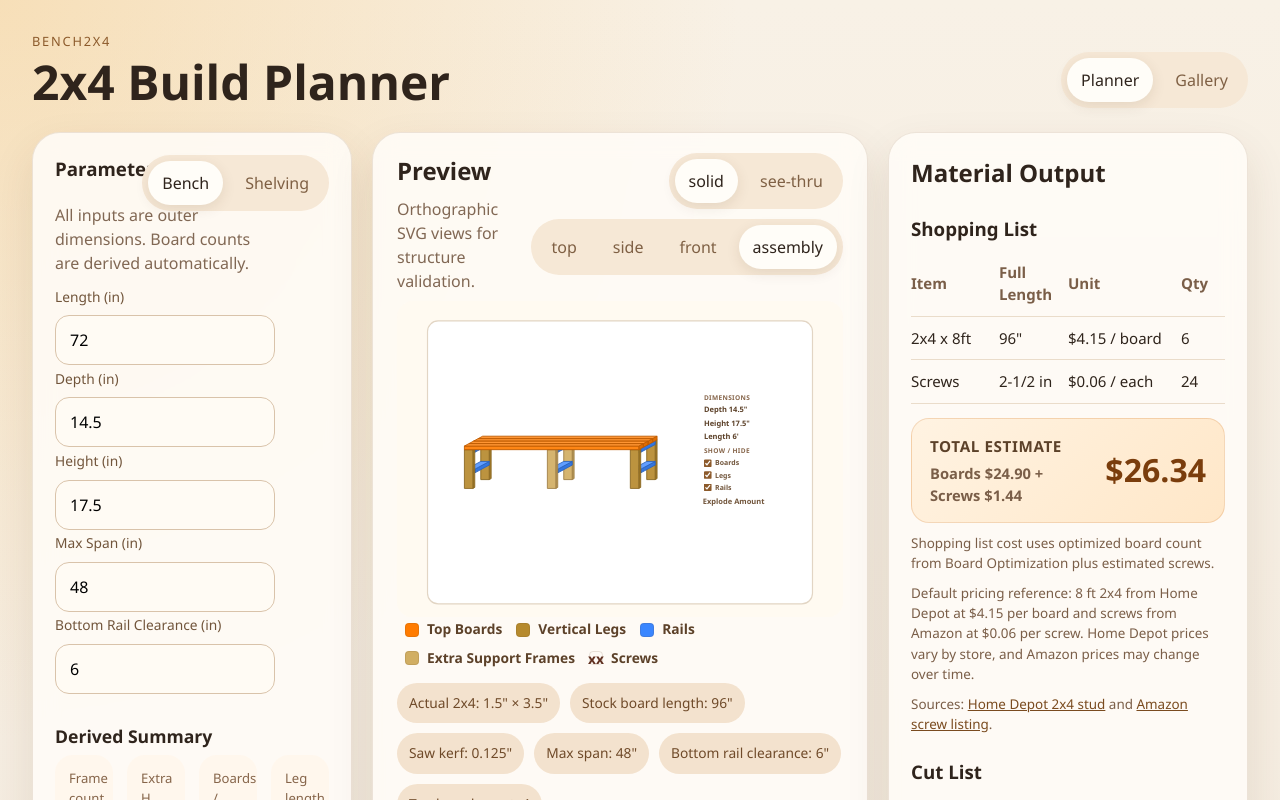
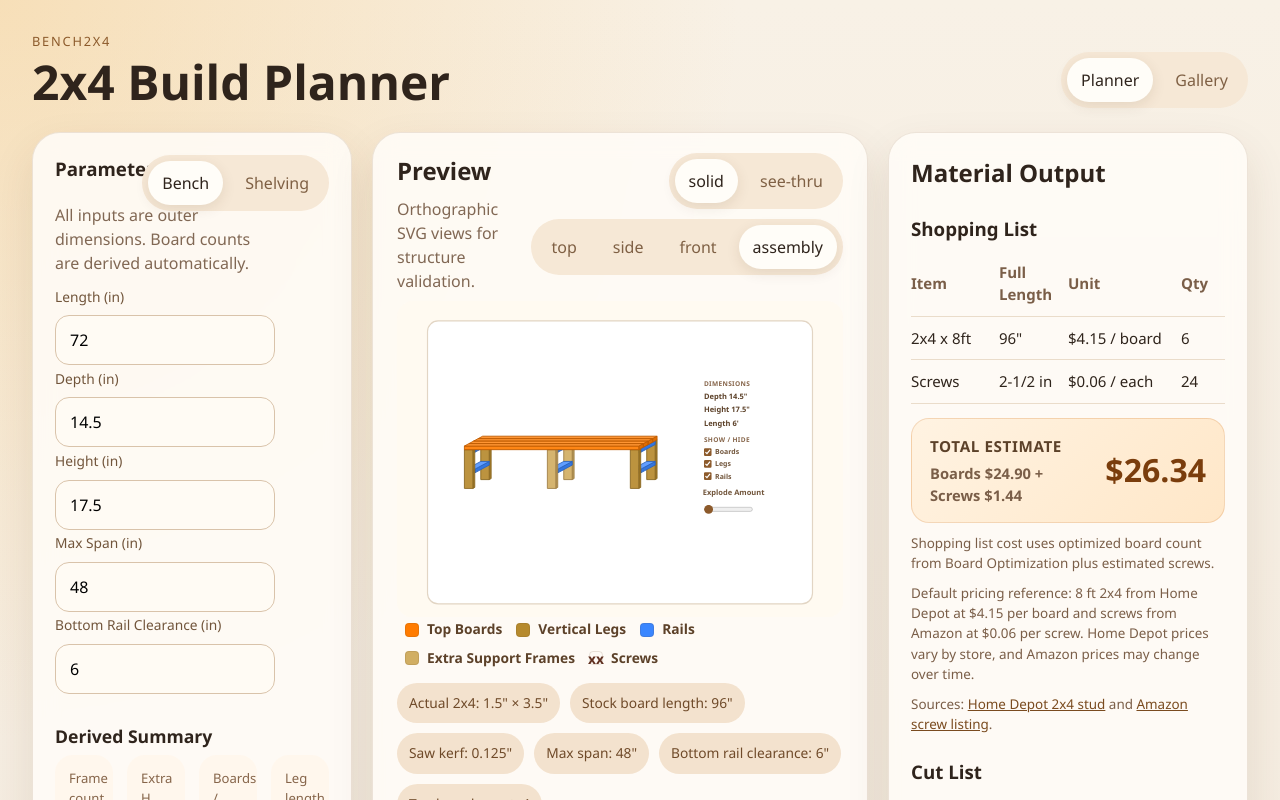
Before and after one commit to wslu42/bench2x4_build_planner, a React (Vite) app: page / in a window 1280 px wide. Both pictures are taken after a click on the button "Planner". Shown: the top 800 px of the page. Built offline with nearby package versions, Linux system fonts and the light colour scheme.

Commit message:
Polish preview spacing and assembly controls

```diff
--- a/src/App.tsx
+++ b/src/App.tsx
@@ -1216,7 +1216,8 @@ function PreviewCanvas({
   const assemblyFrontBottomLeft = assemblyProject(0, 0, inputs.depth);
   const assemblyControlWidth = 184;
   const assemblyControlX = capsuleX + capsuleWidth - assemblySidebarWidth + (assemblySidebarWidth - assemblyControlWidth) / 2;
-  const assemblyControlY = capsuleY + (capsuleHeight - 202) / 2 - 20;
+  const assemblyControlHeight = 252;
+  const assemblyControlY = capsuleY + (capsuleHeight - assemblyControlHeight) / 2 - 18;
 
   const renderPrism = (
     key: string,
@@ -1964,7 +1965,7 @@ function PreviewCanvas({
                 x={assemblyControlX}
                 y={assemblyControlY}
                 width={assemblyControlWidth}
-                height={202}
+                height={assemblyControlHeight}
               >
                 <div className="svg-control-card">
                   <fieldset className="assembly-visibility-controls">
--- a/src/styles.css
+++ b/src/styles.css
@@ -303,7 +303,13 @@ select {
 }
 
 .explode-slider input[type="range"] {
-  width: 50%;
+  display: block;
+  width: 84px;
+  min-width: 84px;
+  height: 20px;
+  appearance: auto;
+  -webkit-appearance: auto;
+  background: transparent;
   accent-color: #8c5a2b;
 }
 
@@ -347,7 +353,10 @@ select {
 }
 
 .svg-control-card {
+  display: grid;
+  gap: 4px;
   padding: 2px 0 0;
+  overflow: visible;
 }
 
 .assembly-visibility-controls {
```
